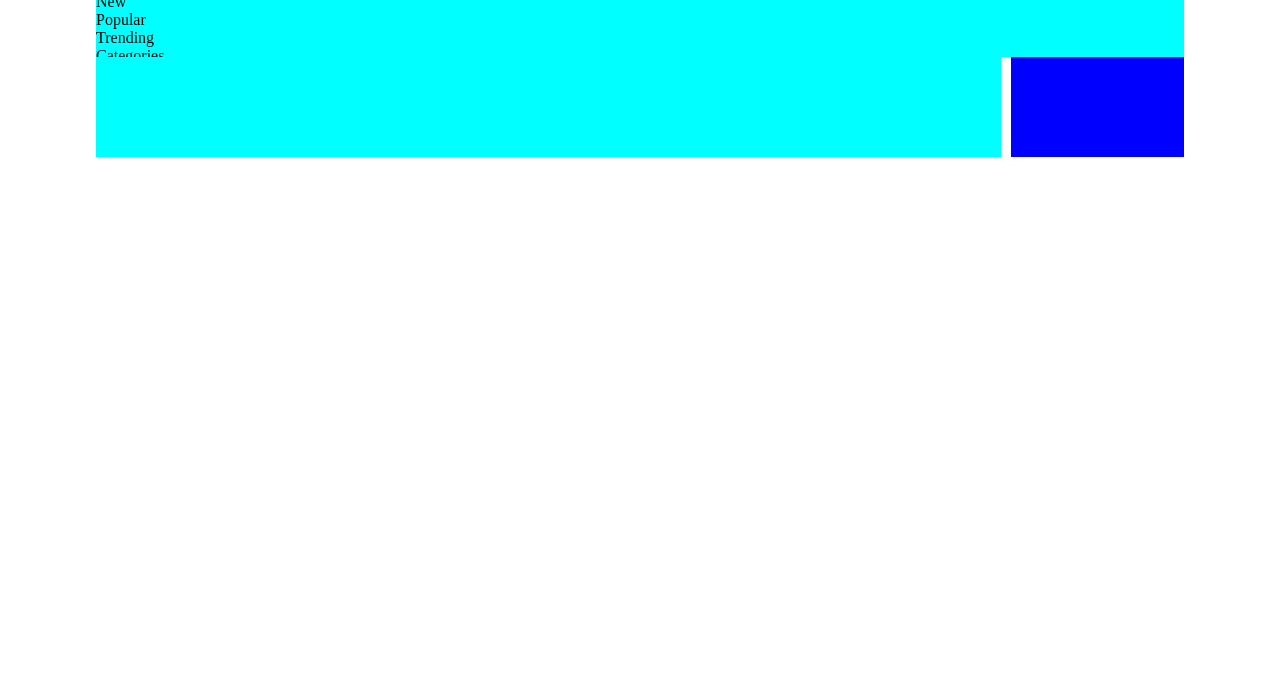
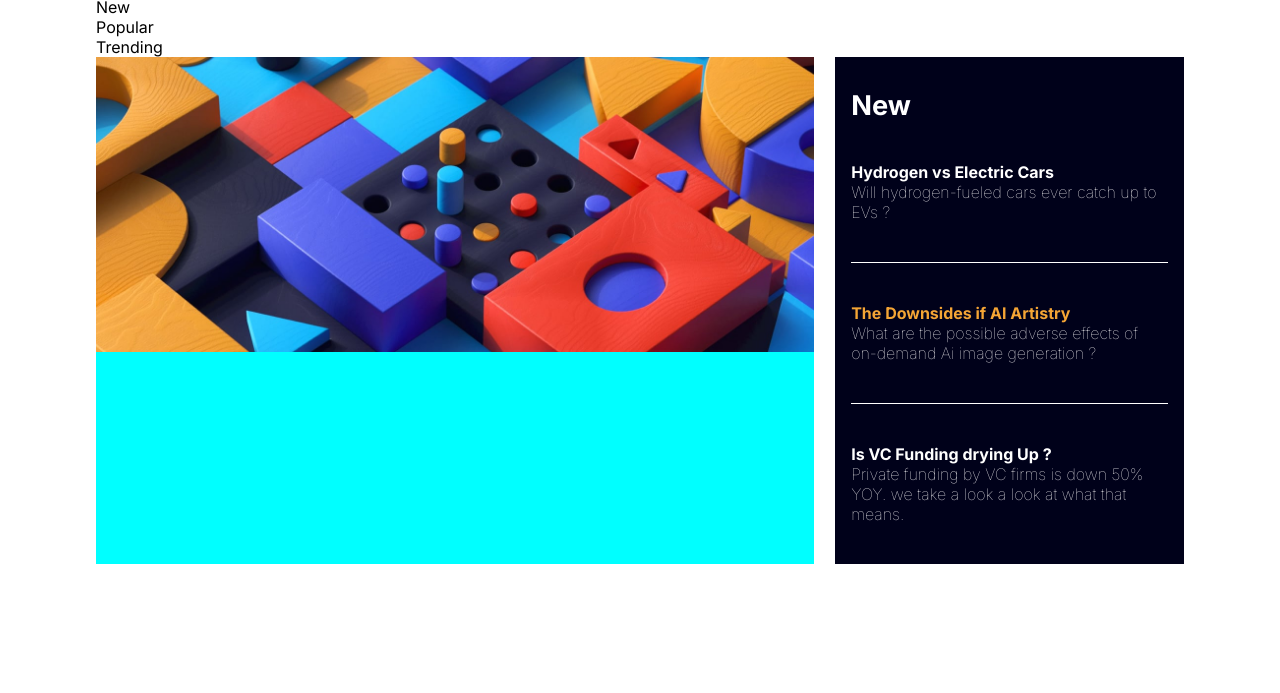
Before and after one commit to isaacmayela/home_page, a plain HTML site: page index.html in a window 1280 px wide. Shown: the part 107-800 px from the top of the page. Drawn offline with Linux system fonts and the light colour scheme.

Commit message:
feat: i've add styles and images

```diff
--- a/index.html
+++ b/index.html
@@ -23,12 +23,35 @@
 
     </header>
     <main>
-        <section class="first_section"></section>
-        <section class="second_section"></section>
+        <section class="first_section">
+            <img src="images/image-web-3-desktop.jpg" alt="desktop" class="desktop">
+            <div class="bright_future">
+
+            </div>
+        </section>
+        <section class="second_section">
+            <h3>New</h3>
+            <div class="new_divs">
+                <h5>Hydrogen vs Electric Cars</h5>
+                <p>Will hydrogen-fueled cars ever catch up to EVs ?</p>
+            </div>
+            <div class="new_divs middle">
+                <h5>The Downsides if AI Artistry</h5>
+                <p>What are the possible adverse effects of on-demand Ai image generation ?</p>
+            </div>
+            <div class="new_divs">
+                <h5>Is VC Funding drying Up ?</h5>
+                <p>Private funding by VC firms is down 50% YOY. we take a look a look at what that means.</p>
+            </div>
+        </section>
     </main>
     <footer>
-        <div class="reviving"></div>
-        <div class="laptop"></div>
+        <div class="reviving">
+
+        </div>
+        <div class="laptop">
+
+        </div>
         <div class="gaming"></div>
     </footer>
 </body>
--- a/style.css
+++ b/style.css
@@ -1,7 +1,12 @@
+@import url('https://fonts.googleapis.com/css2?family=Inter:wght@100;200;300;400;600;700&display=swap');
+
+/* General style */
+
 *{
     margin: 0;
     padding: 0;
     box-sizing: border-box;
+    font-family: 'Inter', sans-serif;
 }
 
 body{
@@ -14,22 +19,63 @@ li{
 
 header{
     height: 100px;
-    background-color: aqua;
 }
 
 main{
     display: grid;
     grid-template-columns: repeat(12, 1fr);
-    gap: 10px;
+    gap: 1.3em;
     grid-auto-rows: minmax(100px, auto);
 }
 
+/* General style */
+
+
+/* first section */
+
 .first_section{
     background-color: aqua;
-    grid-column: 1 / 11;
+    grid-column: 1 / 9;
 }
 
+.desktop{
+    width: 100%;
+}
+
+/* first section */
+
+
+/* Secon section */
 .second_section{
-    background-color: blue;
-    grid-column: 11 / 13;
+    background-color: #00011a;
+    grid-column: 9 / 13;
+    padding: 2em 1em 0 1em;
+    color: #fff;
 }
+
+.second_section h3{
+    font-size: 1.7em;
+}
+
+.new_divs {
+    padding: 2.5em 0;
+}
+
+.new_divs h5{
+    font-size: 1em;
+}
+
+.new_divs p{
+    font-weight: 100
+}
+
+.middle{
+    border-top: 1px solid white;
+    border-bottom: 1px solid white;
+}
+
+.middle h5{
+    color: #f4a535;
+}
+
+/* Secon section */
```
Also changed, not shown: images/image-web-3-desktop.jpg (added).
